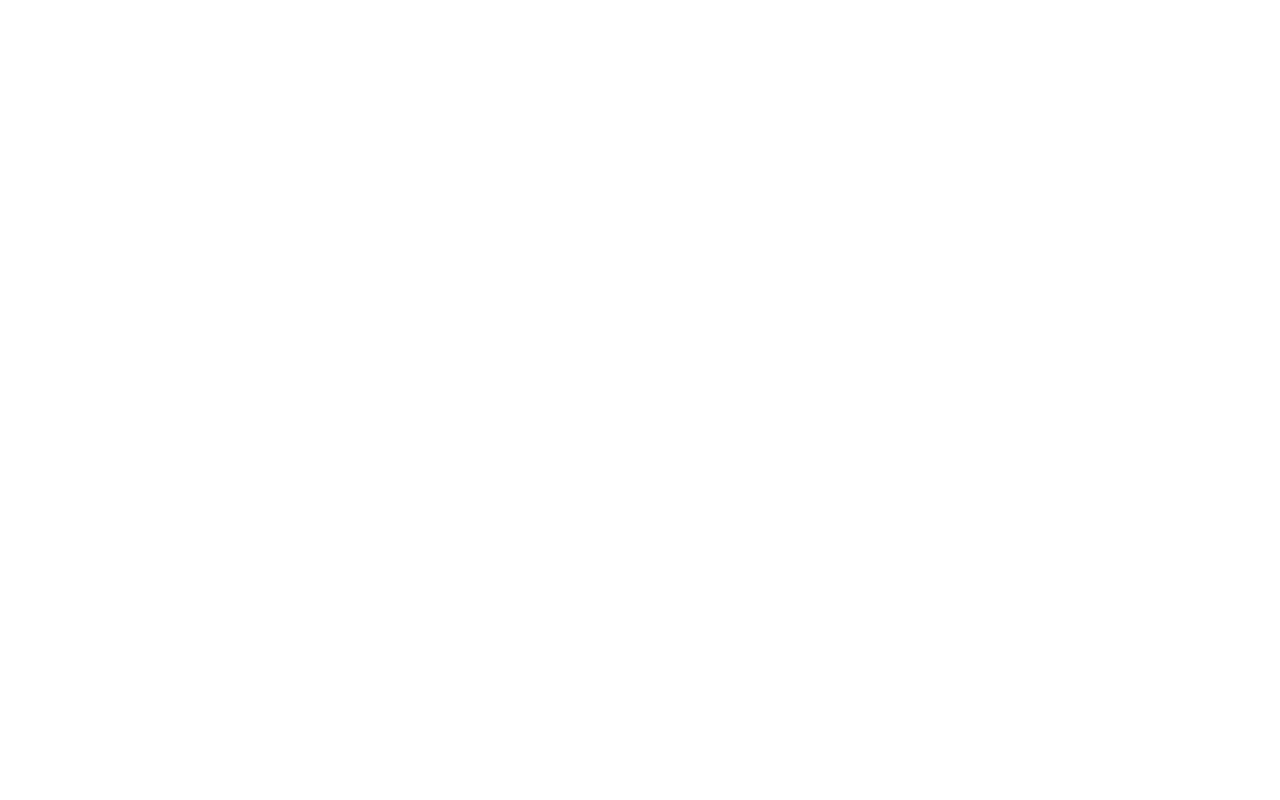
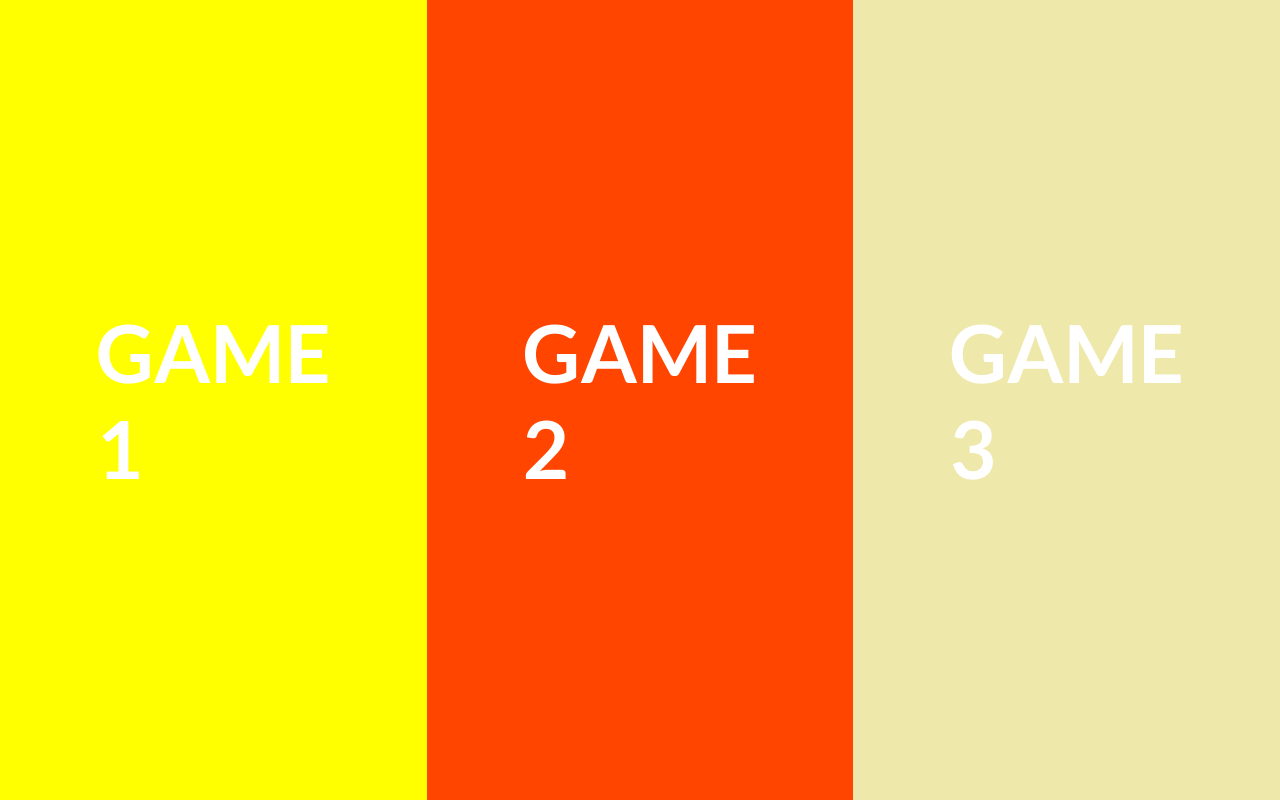
Before and after one commit to Seek4samurai/web-games, a website: page index.html in a window 1280 px wide. Drawn offline with Linux system fonts and the light colour scheme.

Commit message:
bare structure of landing page ready

```diff
--- a/index.html
+++ b/index.html
@@ -4,7 +4,25 @@
     <meta charset="UTF-8" />
     <meta http-equiv="X-UA-Compatible" content="IE=edge" />
     <meta name="viewport" content="width=device-width, initial-scale=1.0" />
+    <link rel="preconnect" href="https://fonts.gstatic.com" />
+    <link
+      href="https://fonts.googleapis.com/css2?family=Lato:wght@400;700&display=swap"
+      rel="stylesheet"
+    />
+    <link rel="stylesheet" href="public/css/style.css" />
     <title>Web Games</title>
   </head>
-  <body></body>
+  <body>
+    <main class="container">
+      <div class="card" id="game-1">
+        <a href="#" class="card__link">Game 1</a>
+      </div>
+      <div class="card" id="game-2">
+        <a href="#" class="card__link">Game 2</a>
+      </div>
+      <div class="card" id="game-3">
+        <a href="#" class="card__link">Game 3</a>
+      </div>
+    </main>
+  </body>
 </html>
--- a/package.json
+++ b/package.json
@@ -4,7 +4,7 @@
   "description": "University Project",
   "main": "index.js",
   "scripts": {
-    "test": "echo \"Error: no test specified\" && exit 1"
+    "watch-sass": "sass --watch sass/main.scss:public/css/style.css"
   },
   "repository": {
     "type": "git",
@@ -20,7 +20,7 @@
     "url": "https://github.com/Seek4samurai/web-games/issues"
   },
   "homepage": "https://github.com/Seek4samurai/web-games#readme",
-  "dependencies": {
+  "devDependencies": {
     "sass": "^1.35.1"
   }
 }
--- /dev/null
+++ b/sass/main.scss
@@ -0,0 +1,52 @@
+*,
+*::before,
+*::after {
+  margin: 0;
+  padding: 0;
+  box-sizing: border-box;
+}
+
+body {
+  font-family: "Lato", sans-serif;
+}
+
+#game-1 {
+  background-color: yellow;
+}
+
+#game-2 {
+  background-color: orangered;
+}
+
+#game-3 {
+  background-color: palegoldenrod;
+}
+
+.container {
+  width: 100vw;
+  height: 100vh;
+  display: flex;
+
+  .card {
+    height: 100%;
+    position: relative;
+    width: calc(100% / 3);
+
+    &__link {
+      top: 50%;
+      left: 50%;
+      color: white;
+      font-size: 5rem;
+      font-weight: 700;
+      position: absolute;
+      text-decoration: none;
+      text-transform: uppercase;
+      transition: transform 0.5s;
+      transform: translate(-50%, -50%);
+
+      &:hover {
+        transform: translate(-50%, -50%) scale(1.2);
+      }
+    }
+  }
+}
```
Also changed, not shown: public/css/style.css (added), 3 other files.
